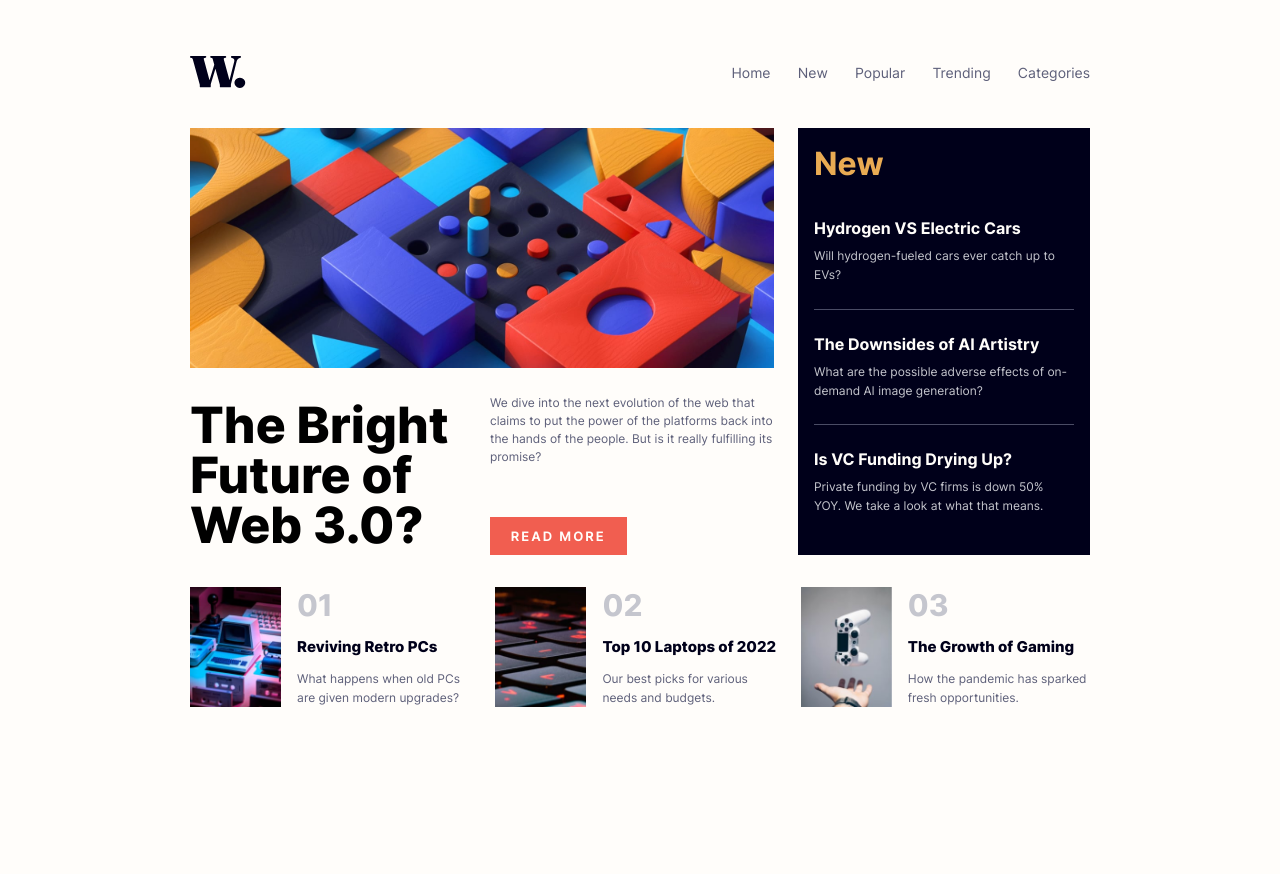
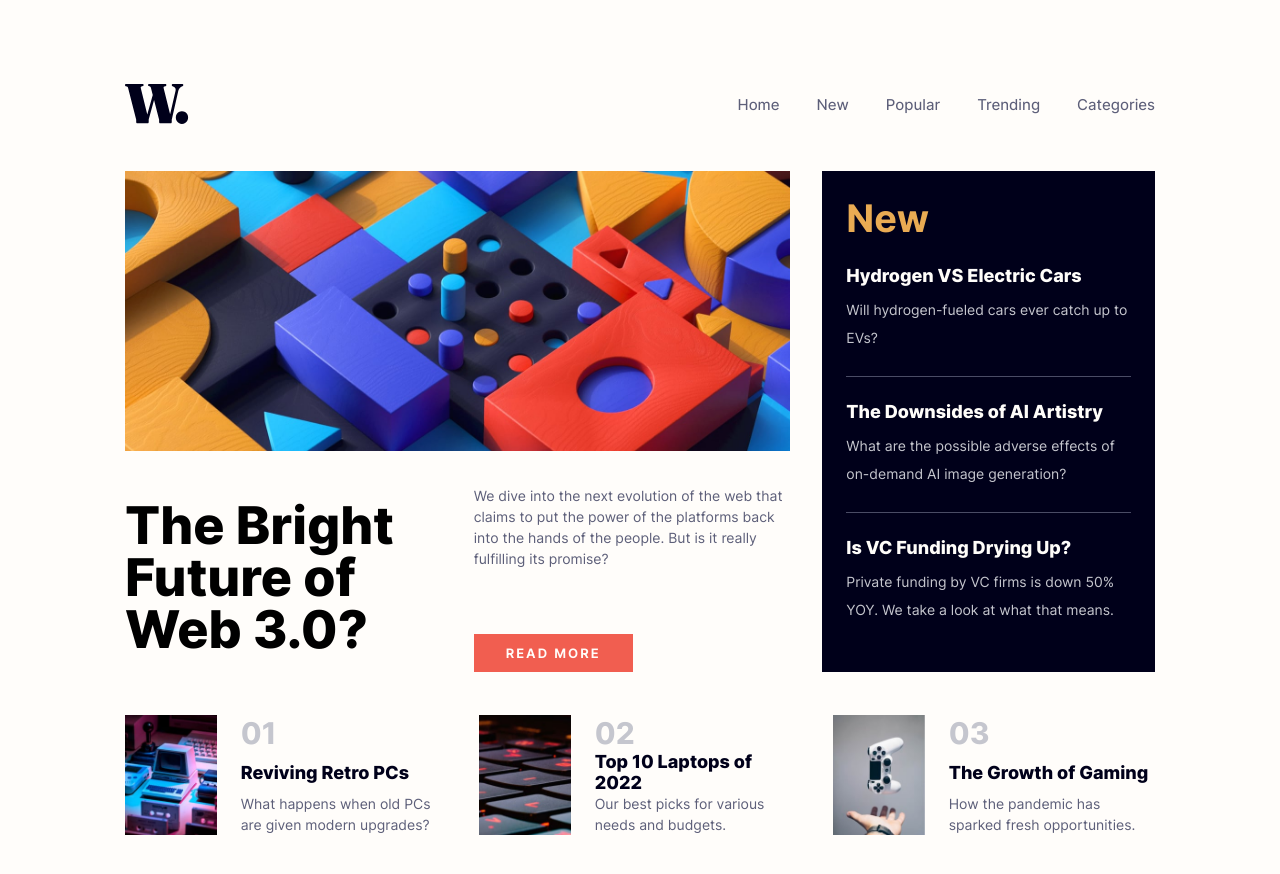
Before and after one commit to archihalder/fm-news-homepage, a plain HTML site: page index.html in a window 1280 px wide. Before the commit the page ends 800 px from the top, so only its background shows below. Drawn offline with Linux system fonts and the light colour scheme; a script that the page names is missing.

Commit message:
modified scaling issue

```diff
--- a/style.css
+++ b/style.css
@@ -5,12 +5,6 @@
 }
 
 :root {
-    --ff1: 'Inter';
-
-    --fw-regular: 400;
-    --fw-semi-bold: 700;
-    --fw-bold: 800;
-
     /* primary colors */
     --clr-primary-300: hsl(35, 77%, 62%);
     --clr-primary-500: hsl(5, 85%, 63%);
@@ -45,16 +39,19 @@ svg {
 }
 
 body {
-    font-family: var(--ff1);
+    font-family: 'Inter', sans-serif;
     background-color: var(--clr-neutral-200);
+    display: flex;
+    place-content: center;
 }
 
 main {
-    margin: 3rem auto;
-    max-width: 900px;
+    margin: 80px 30px;
+    max-width: 1030px;
     display: flex;
     flex-direction: column;
-    gap: 2rem;
+    gap: 2.7rem;
+    position: relative;
 }
 
 nav {
@@ -65,19 +62,20 @@ nav {
 }
 
 nav img {
-    height: 2rem;
-    width: 3.5rem;
+    height: 2.5rem;
+    width: 4rem;
 }
 
 .links {
     display: flex;
-    gap: 1.7rem;
+    gap: 37px;
 }
 
 .links a {
     text-decoration: none;
     color: var(--clr-neutral-700);
-    font-size: 14px;
+    font-size: 15px;
+    font-weight: 450;
     cursor: pointer;
 }
 
@@ -86,34 +84,28 @@ nav img {
     color: var(--clr-primary-500);
 }
 
-p {
-    font-size: 12px;
-    line-height: 1.6;
-    color: var(--clr-neutral-700);
-}
-
 .headline {
     display: grid;
     grid-template-columns: 2fr 1fr;
-    gap: 1.5rem;
+    gap: 2rem;
 }
 
 .headline__main {
     display: grid;
     grid-template-columns: 1fr;
-    grid-template-rows: 3fr 2fr;
-    gap: 1.5rem;
+    grid-template-rows: 9fr 6fr;
+    gap: 2rem;
 }
 
 .headline__main__image img {
     width: 100%;
-    height: 15rem;
+    height: 280px;
 }
 
 .headline__main__content {
     display: grid;
     grid-template-columns: 1fr 1fr;
-    gap: 1rem;
+    gap: 2rem;
 }
 
 .headline__main__content__heading {
@@ -123,8 +115,8 @@ p {
 }
 
 .headline__main__content h1 {
-    font-size: 50px;
-    font-weight: var(--fw-bold);
+    font-size: 52px;
+    font-weight: 800;
     line-height: 1;
     align-items: center;
 }
@@ -137,15 +129,15 @@ p {
 }
 
 .headline__main__content__desc p {
+    font-size: 14px;
     line-height: 1.5;
-    font-size: 12px;
     color: var(--clr-neutral-700);
 }
 
 .headline__main__content__desc button {
     background-color: var(--clr-primary-500);
     color: var(--clr-neutral-200);
-    padding: .7rem 1.3rem;
+    padding: .7rem 2rem;
     text-transform: uppercase;
     letter-spacing: 2px;
     font-size: 13px;
@@ -163,14 +155,13 @@ p {
     display: flex;
     flex-direction: column;
     justify-content: center;
-    gap: .7rem;
-    padding: 1rem;
+    padding: 1.5rem;
 }
 
 .headline__other h2 {
     color: var(--clr-primary-300);
-    font-size: 32px;
-    font-weight: var(--fw-semi-bold);
+    font-size: 38px;
+    font-weight: 700;
 }
 
 .headline__other__articles {
@@ -181,7 +172,7 @@ p {
 .new-article {
     display: flex;
     flex-direction: column;
-    gap: .5rem;
+    gap: 10px;
     border-top: 1px solid hsla(236, 13%, 42%, .8);
     padding: 1.5rem 0;
 }
@@ -192,7 +183,8 @@ p {
 
 .new-article h3 {
     color: var(--clr-neutral-200);
-    font-weight: 700;
+    font-size: 18px;
+    font-weight: 800;
     cursor: pointer;
 }
 
@@ -202,19 +194,20 @@ p {
 
 .new-article p {
     color: var(--clr-neutral-400);
-    font-size: 12px;
+    font-size: 14px;
+    line-height: 2;
 }
 
 .footline {
     display: grid;
     grid-template-columns: 1fr 1fr 1fr;
-    gap: 1rem;
+    gap: 2rem;
 }
 
 .footline__articles {
     display: grid;
-    grid-template-columns: 1fr 2fr;
-    gap: 1rem;
+    grid-template-columns: 2fr 4.5fr;
+    gap: 1.5rem;
 }
 
 .footline__article__image img {
@@ -235,8 +228,14 @@ p {
 }
 
 .footline__article__content h4 {
-    font-size: 15px;
+    font-size: 18px;
     font-weight: 800;
     color: var(--clr-neutral-900);
     cursor: pointer;
 }
+
+.footline__article__content p {
+    font-size: 14px;
+    line-height: 1.5;
+    color: var(--clr-neutral-700);
+}
```
